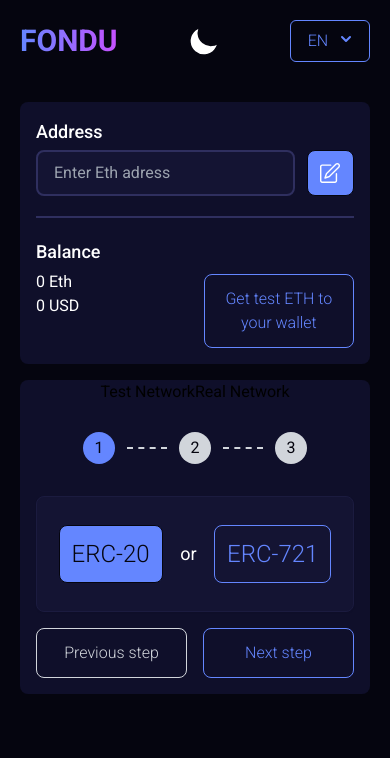
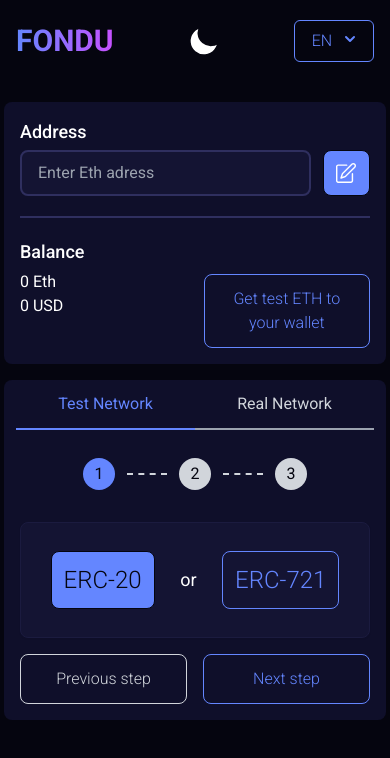
Before and after one commit to Borodutch/fondu, a React (Create React App) app: page / in a window 390 px wide. Shown: the top 758 px of the page. Built offline with nearby package versions, Linux system fonts and the light colour scheme; what mobx-persist-store, web3 would draw is missing.

Commit message:
Fix padding for mobile version

```diff
--- a/src/components/Header.tsx
+++ b/src/components/Header.tsx
@@ -9,7 +9,9 @@ const headerStyle = classnames(
   'mb-10',
   'flex',
   'justify-between',
-  'items-center'
+  'items-center',
+  'px-3',
+  'md:p-0'
 )
 
 const Header: FC = () => {
--- a/src/components/Root.tsx
+++ b/src/components/Root.tsx
@@ -5,7 +5,8 @@ import { classnames } from 'classnames/tailwind'
 const rootStyle = classnames(
   'container',
   'mx-auto',
-  'px-5',
+  'md:px-5',
+  'px-1',
   'pb-10',
   'bg-background-main'
 )
--- a/src/components/Slider.tsx
+++ b/src/components/Slider.tsx
@@ -4,7 +4,13 @@ import { FC } from 'react'
 import { appStore } from 'store/AppStore'
 import { FormattedMessage } from 'react-intl'
 
-const sliderStyle = classnames('flex', 'flex-row', 'justify-center')
+const sliderStyle = classnames(
+  'flex',
+  'flex-row',
+  'justify-center',
+  'px-3',
+  'md:p-0'
+)
 const baseLineStyle = classnames(
   'border-b-2',
   'w-10',
@@ -39,7 +45,7 @@ const SliderButton: FC<
   SliderTextProps & React.ButtonHTMLAttributes<HTMLButtonElement>
 > = ({ title, intlKey, ...props }) => {
   return (
-    <button>
+    <button {...props}>
       {!!intlKey ? <FormattedMessage id={intlKey} /> : <span>{title}</span>}
     </button>
   )
```
